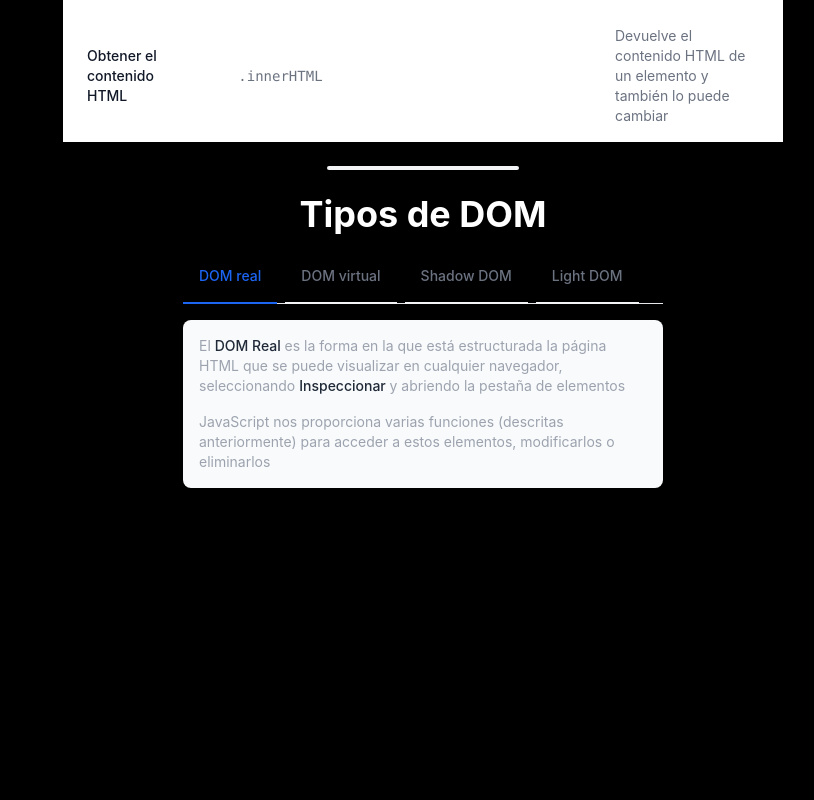
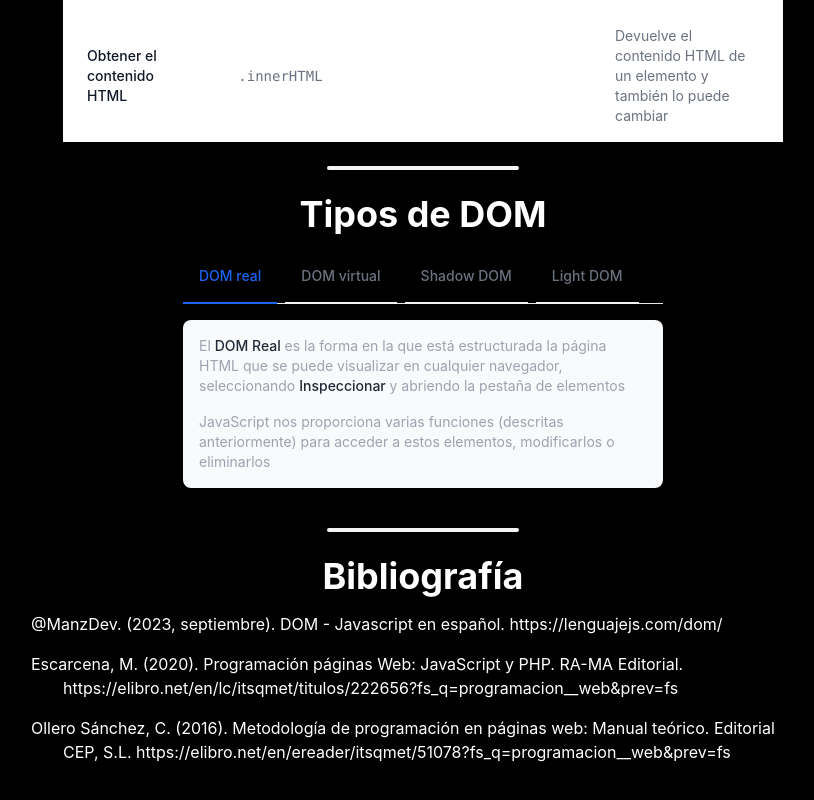
Before and after one commit to luiisao20/itsqmet_dom, a plain HTML site: page index.html in a window 1280 px wide. Shown: the part 1481-2281 px from the top of the page, without its empty margins (217-1031 px from the left). Before the commit the page ends 2009 px from the top, so only its background shows below. Drawn offline with nearby package versions, Linux system fonts and the light colour scheme.

Commit message:
Agregada la bibliografía

```diff
--- a/index.html
+++ b/index.html
@@ -417,6 +417,44 @@
           </div>
         </div>
       </div>
+      <hr
+        class="w-48 h-1 mx-auto my-6 bg-gray-100 border-0 rounded-sm dark:bg-gray-700"
+      />
+      <h1 class="text-center font-bold text-4xl mb-4">Bibliografía</h1>
+      <div class="w-3/4 mb-10 mx-auto flex flex-col gap-4">
+        <p class="-indent-8">
+          @ManzDev. (2023, septiembre). DOM - Javascript en español.
+          <a
+            href="https://lenguajejs.com/dom/"
+            class="hover:underline hover:underline-offset-2 hover:text-blue-600"
+            target="_blank"
+          >
+            https://lenguajejs.com/dom/
+          </a>
+        </p>
+        <p class="-indent-8">
+          Escarcena, M. (2020). Programación páginas Web: JavaScript y PHP.
+          RA-MA Editorial.
+          <a
+            href="https://elibro.net/en/lc/itsqmet/titulos/222656?fs_q=programacion__web&prev=fs"
+            class="hover:underline hover:underline-offset-2 hover:text-blue-600"
+            target="_blank"
+          >
+            https://elibro.net/en/lc/itsqmet/titulos/222656?fs_q=programacion__web&prev=fs
+          </a>
+        </p>
+        <p class="-indent-8">
+          Ollero Sánchez, C. (2016). Metodología de programación en páginas web:
+          Manual teórico. Editorial CEP, S.L.
+          <a
+            href="https://elibro.net/en/ereader/itsqmet/51078?fs_q=programacion__web&prev=fs"
+            class="hover:underline hover:underline-offset-2 hover:text-blue-600"
+            target="_blank"
+          >
+            https://elibro.net/en/ereader/itsqmet/51078?fs_q=programacion__web&prev=fs
+          </a>
+        </p>
+      </div>
     </main>
   </body>
 </html>
```
